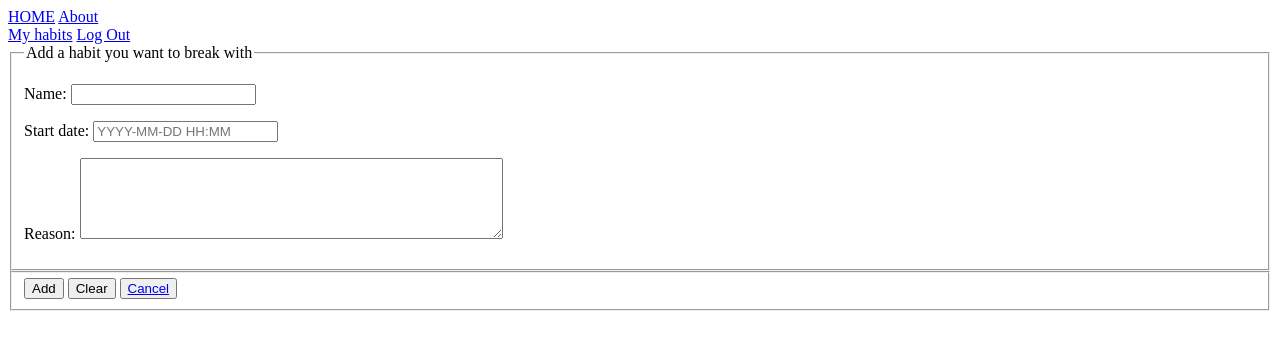
After one commit to tomasz-wiaderek/GoalTracker, a Django app: page /my_habits/create/ in a window 1280 px wide. The commit adds this page. Shown: the top 350 px of the page. Run offline with Django 4.2, Linux system fonts and the light colour scheme; the visitor is signed in with stand-in values (Sample User, id 1).

Commit message:
create_habit and update_habit added with tests

```diff
--- a/goal_tracker/templates/base.html
+++ b/goal_tracker/templates/base.html
@@ -12,7 +12,7 @@
         </div>
         <div>
             {% if user.is_authenticated %}
-                <a href="{% url 'habits:list-habits' %}">My habits</a>
+                <a href="{% url 'habits:list' %}">My habits</a>
                 <a href="{% url 'logout' %}">Log Out</a>
             {% else %}
                 <a href="{% url 'login' %}">Log In</a>
--- a/goal_tracker/urls.py
+++ b/goal_tracker/urls.py
@@ -22,7 +22,7 @@ from .views import register_user, update_user
 urlpatterns = [
     path('admin/', admin.site.urls),
     path('', include('pages.urls')),
-    path('', include('habits.urls')),
+    path('my_habits/', include('habits.urls')),
     path('login/', auth_views.LoginView.as_view(template_name='users/login.html', next_page='pages:home'), name='login'),
     path('logout/', auth_views.LogoutView.as_view(template_name='users/logout.html'), name='logout'),
     path('register/', register_user, name='register'),
--- /dev/null
+++ b/habits/forms.py
@@ -0,0 +1,24 @@
+from django import forms
+from .models import Habit
+
+
+class HabitCreateForm(forms.ModelForm):
+    name = forms.CharField(strip=True)
+    start_date = forms.DateTimeField(
+        widget=forms.DateTimeInput(format='%y-%m-%d %H:%M', attrs={'placeholder': 'YYYY-MM-DD HH:MM'}))
+    reason = forms.CharField(
+        widget=forms.Textarea(attrs={'rows': 5, 'cols': 50}))
+
+    class Meta:
+        model = Habit
+        fields = ['name', 'start_date', 'reason']
+
+
+class HabitUpdateForm(forms.ModelForm):
+    name = forms.CharField(strip=True)
+    reason = forms.CharField(
+        widget=forms.Textarea(attrs={'rows': 5, 'cols': 50}))
+
+    class Meta:
+        model = Habit
+        fields = ['name', 'reason']
--- a/habits/models.py
+++ b/habits/models.py
@@ -14,7 +14,7 @@ class Habit(models.Model):
     name = models.CharField(max_length=128)
     owner = models.ForeignKey(User, on_delete=models.CASCADE)
     start_date = models.DateTimeField()
-    reason = models.CharField(max_length=256, blank=True)
+    reason = models.TextField(blank=True)
 
     def __str__(self):
         return self.name
--- /dev/null
+++ b/habits/templates/habits/create.html
@@ -0,0 +1,18 @@
+{% extends 'base.html' %}
+
+{% block content %}
+
+<form action="{% url 'habits:create' %}" method="post">
+    {% csrf_token %}
+    <fieldset>
+        <legend>Add a habit you want to break with</legend>
+        {{ form.as_p }}
+    </fieldset>
+    <fieldset>
+        <button type="submit">Add</button>
+        <button type="reset">Clear</button>
+        <button><a href="{% url 'habits:list' %}">Cancel</a></button>
+    </fieldset>
+</form>
+
+{% endblock %}
--- a/habits/urls.py
+++ b/habits/urls.py
@@ -5,5 +5,7 @@ from . import views
 
 app_name = 'habits'
 urlpatterns = [
-    path('my_habits/', views.list_habits, name='list-habits'),
+    path('list/', views.list_habits, name='list'),
+    path('create/', views.create_habit, name='create'),
+    path('update/<int:pk>/', views.update_habit, name='update'),
 ]
--- a/habits/views.py
+++ b/habits/views.py
@@ -1,10 +1,36 @@
-from django.shortcuts import render, reverse
+from django.shortcuts import render, redirect
 from django.contrib.auth.decorators import login_required
 from .models import Habit
+from .forms import HabitCreateForm, HabitUpdateForm
 
 
 @login_required(login_url='login')
 def list_habits(request):
     habits = Habit.objects.filter(owner=request.user).order_by('start_date')
-    context = {'objects': habits}
-    return render(request, template_name='habits/habits_list.html', context=context)
+    return render(request, template_name='habits/list.html', context={'objects': habits})
+
+
+@login_required(login_url='login')
+def create_habit(request):
+    if request.method == 'POST':
+        form = HabitCreateForm(request.POST)
+        if form.is_valid():
+            form.cleaned_data['owner'] = request.user
+            Habit.objects.create(**form.cleaned_data)
+            return redirect('habits:list')
+    else:
+        form = HabitCreateForm()
+    return render(request, template_name='habits/create.html', context={'form': form})
+
+
+@login_required(login_url='login')
+def update_habit(request, pk):
+    habit = Habit.objects.get(pk=pk)
+    if request.method == 'POST':
+        form = HabitUpdateForm(request.POST, instance=habit)
+        if form.is_valid():
+            form.save()
+            return redirect('habits:list')
+    else:
+        form = HabitUpdateForm(instance=habit)
+    return render(request, template_name='habits/update.html', context={'form': form})
```
Also changed, not shown: habits/templates/habits/list.html (renamed from habits/templates/habits/habits_list.html, +5 -2 lines), habits/templates/habits/update.html (added, +24 -0 lines), habits/tests/test_forms.py (added, +78 -0 lines), habits/tests/test_urls.py (added, +27 -0 lines), habits/tests/test_views.py (+64 -8 lines), habits/migrations/0003_alter_habit_reason.py (added).
